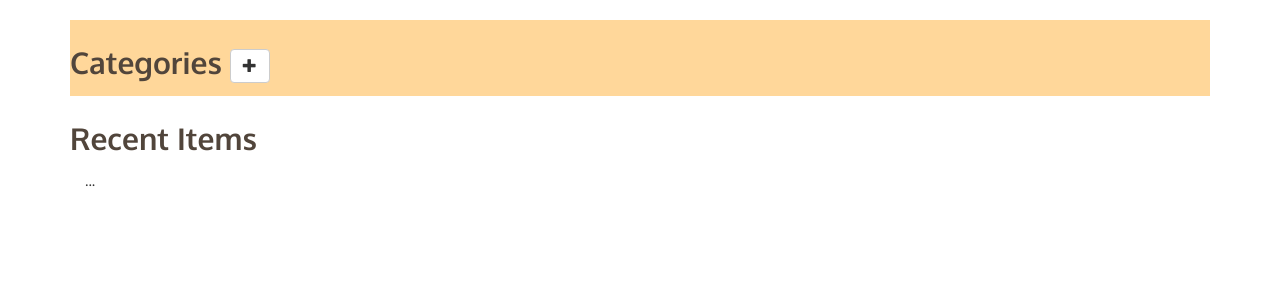
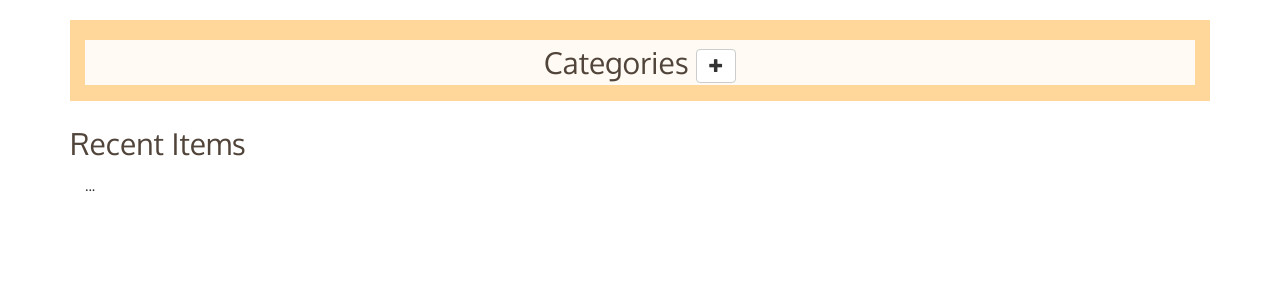
Before and after one commit to qgreg/p5awsitemcatalog, a Flask app: page / in a window 1280 px wide. Shown: the part 52-352 px from the top of the page. Run offline with Flask 2, Linux system fonts and the light colour scheme; data that the repository does not hold is empty; some libraries are stand-ins or nearby versions.

Commit message:
feat: Style category.html category header

```diff
--- a/itemcatalog/category/templates/category.html
+++ b/itemcatalog/category/templates/category.html
@@ -17,6 +17,7 @@
     <div id="wrap">
     	<div class="row">
         	<div class="col-md-12">
+        		<div class="category-header">
                 	<h1>Categories
                 		<a href="{{url_for('category.addCategory')}}">
                     		<button class="btn btn-default" id="new-category">
@@ -24,6 +25,7 @@
                     		</button>
                 		</a>
                 	</h1>
+            	</div>
             </div>
             <div class="category-columns">
 				{% for category in categories %}
@@ -58,7 +60,7 @@
 					{% for item in items %}
 						<a href = "{{url_for('category.showIdCategory', category_id=item.category_id)}}">
 						<li>
-							<h3>{{item.name}}</h3>
+							<h3>{{item.name}}<small>{{item.categoryname}}</h3>
 						</li>
 						</a>
 					{% endfor %}
--- a/itemcatalog/static/styles.css
+++ b/itemcatalog/static/styles.css
@@ -8,7 +8,6 @@ h1 {
     font-size: 30px;
     color: #51453B;
     line-height: 45px;
-    font-weight: 700;
 }
 
 h2 {
@@ -52,6 +51,17 @@ h3 {
   position: relative;
   text-align: center;
   background-color: #fff;
+}
+
+
+.category-header {
+    margin: 15px;
+    background-color: #FFFAF3;
+    text-align: center;
+}
+
+.category-header button {
+    vertical-align: middle;
 }
 
 .category-card {
```
Lines whose indentation alone changed are shown as unchanged.
